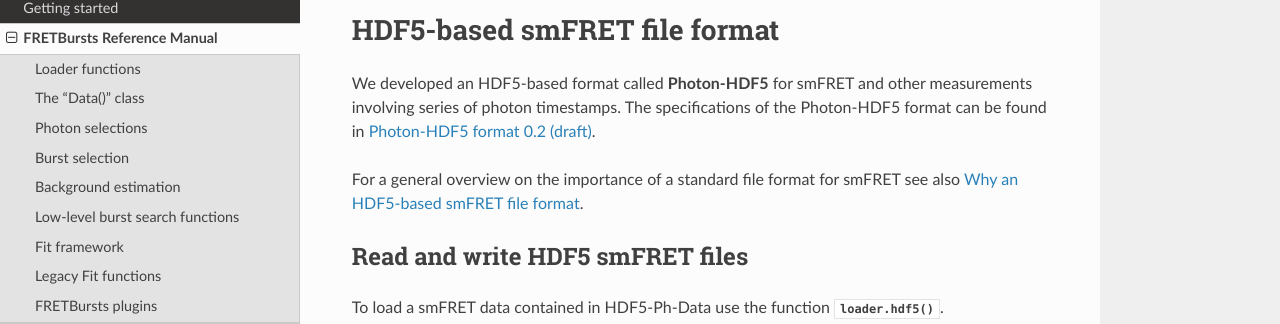
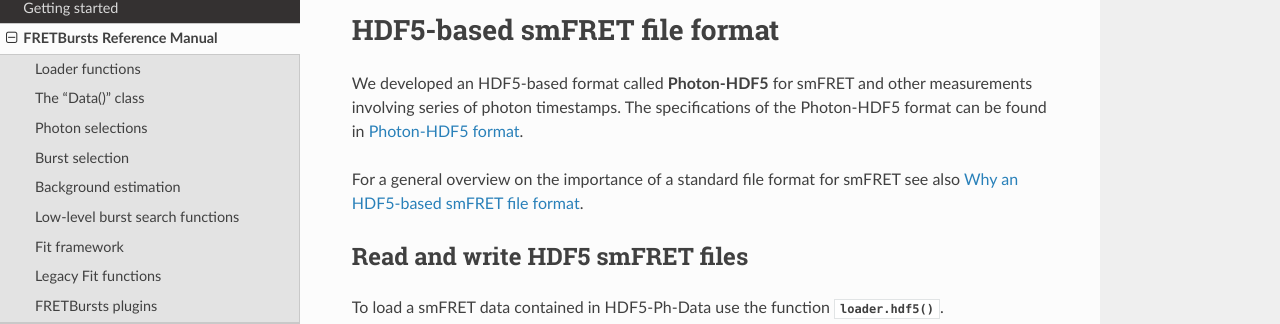
Before and after one commit to tritemio/FRETBursts, a Sphinx documentation site: the page built from docs/source/HDF5_smFRET.rst, in a window 1280 px wide and 949 px high. Shown: the part 112-436 px from the top of the window. Built offline with Sphinx 7.4.7 and the Read the Docs theme 2.0.0, drawn with Linux system fonts in a browser that asks for light colours; the version number could not be read and is left out.

Commit message:
Docs: update Photon-HDF5 links

```diff
--- a/docs/source/HDF5_format.rst
+++ b/docs/source/HDF5_format.rst
@@ -92,7 +92,7 @@ The **Photon-HDF5** is a pre-defined layout to be used with
 smFRET and other data involving time-series of photon-data.
 
 A description of the Photon-HDF5 format and its specifications can be found in
-`Photon-HDF5 format 0.2 (draft) <http://photon-hdf5.readthedocs.org/>`_.
+`Photon-HDF5 format <http://photon-hdf5.readthedocs.org/>`_.
 
 For documentation on using the Photon-HDF5 format in *FRETBursts* see:
 
--- a/docs/source/HDF5_smFRET.rst
+++ b/docs/source/HDF5_smFRET.rst
@@ -8,7 +8,7 @@ HDF5-based smFRET file format
 We developed an HDF5-based format called **Photon-HDF5** for smFRET
 and other measurements involving series of photon timestamps.
 The specifications of the Photon-HDF5 format can be found in
-`Photon-HDF5 format 0.2 (draft) <http://photon-hdf5.readthedocs.org/>`_.
+`Photon-HDF5 format <http://photon-hdf5.readthedocs.org/>`_.
 
 For a general overview on the importance of a standard file format
 for smFRET see also :ref:`hdf5-advantages`.
```
